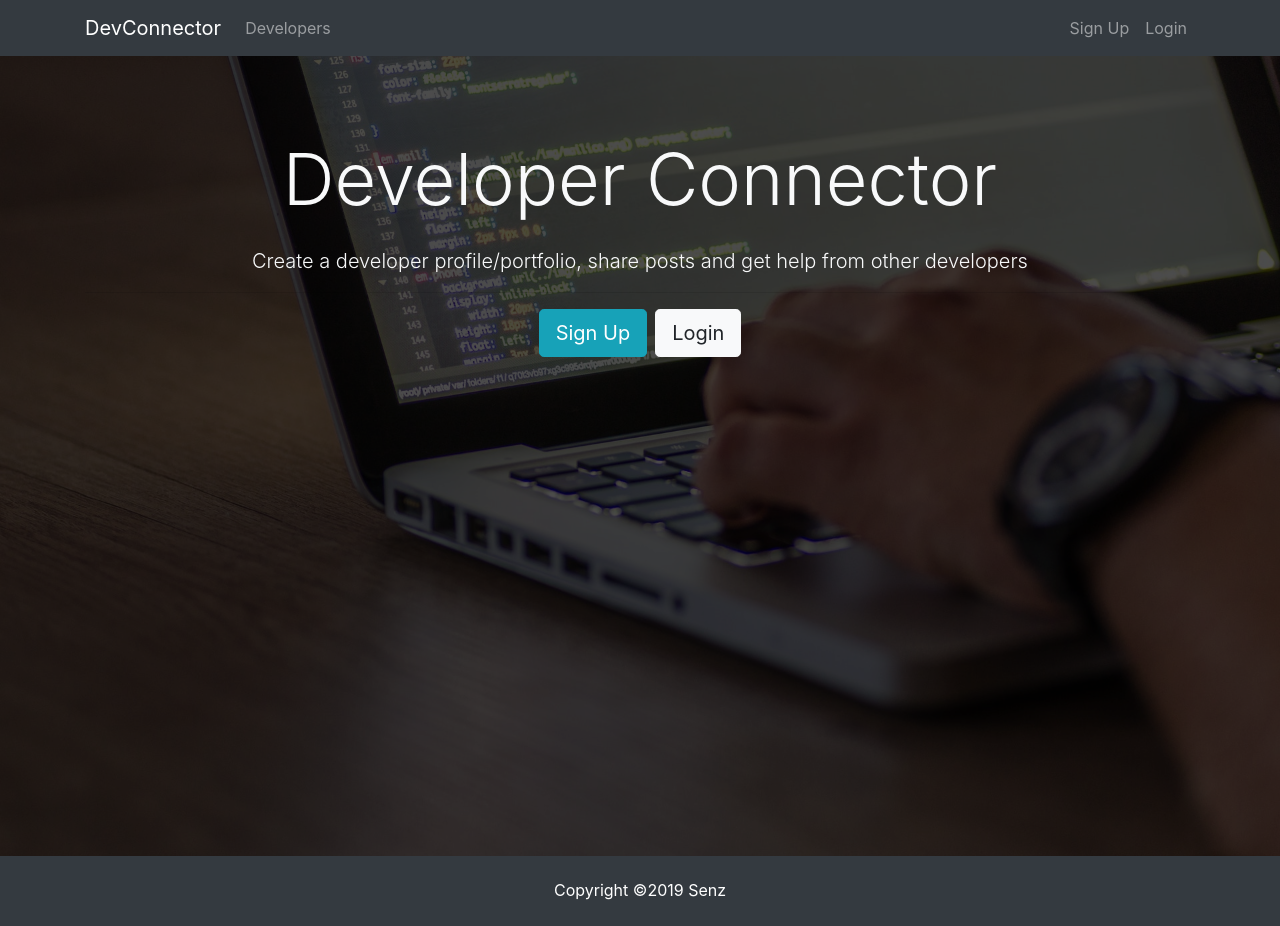
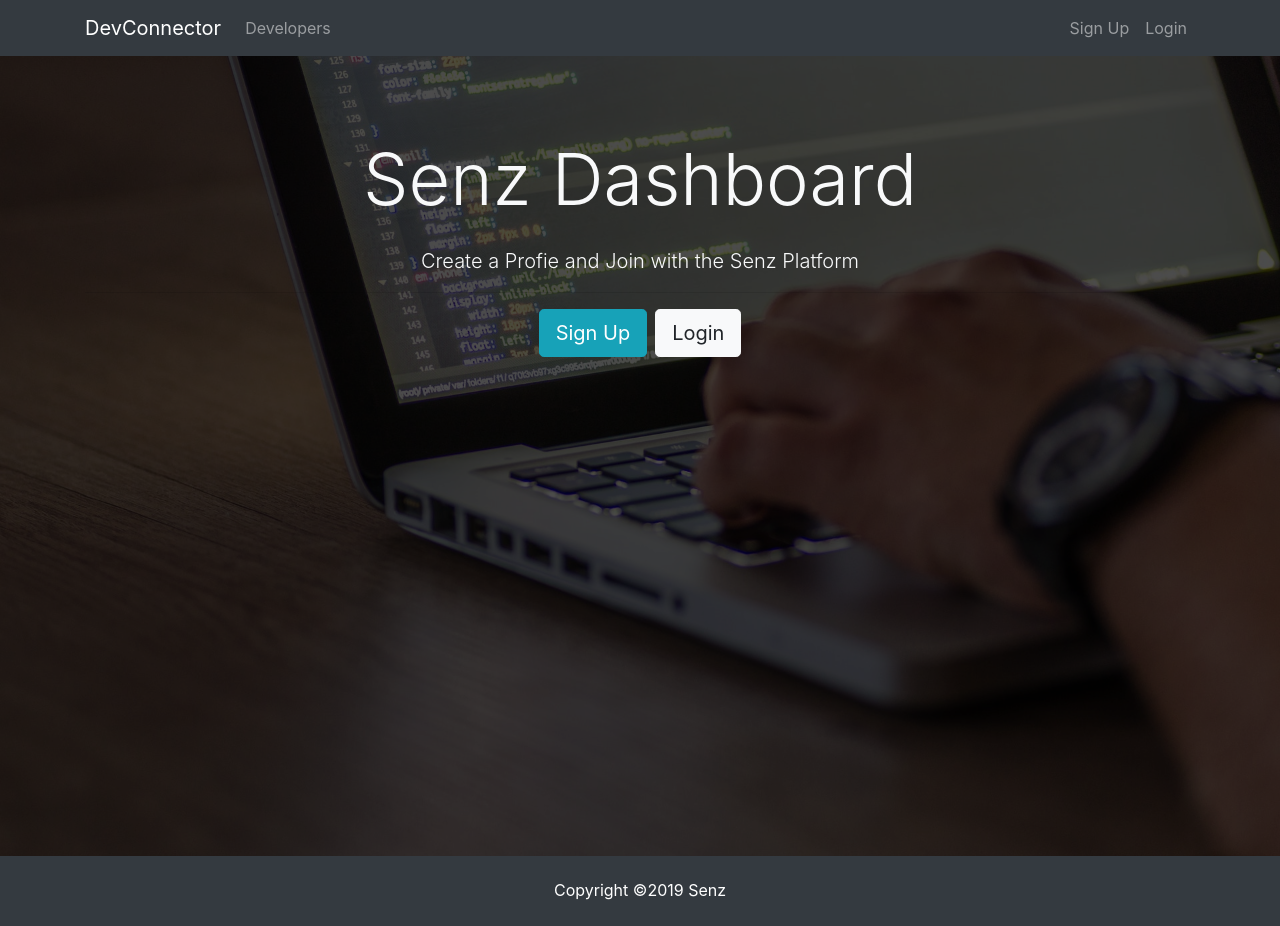
Before and after one commit to Lahirutech/senze, a React (Create React App) app in the folder client/: page / in a window 1280 px wide. Built offline with nearby package versions, Linux system fonts and the light colour scheme.

Commit message:
Updating the landing page

```diff
--- a/client/src/components/layouts/Landing.js
+++ b/client/src/components/layouts/Landing.js
@@ -12,9 +12,9 @@ import {Link} from 'react-router-dom';
       <div className="container">
         <div className="row">
           <div className="col-md-12 text-center">
-            <h1 className="display-3 mb-4">Developer Connector
+            <h1 className="display-3 mb-4">Senz Dashboard
             </h1>
-            <p className="lead"> Create a developer profile/portfolio, share posts and get help from other developers</p>
+            <p className="lead"> Create a Profie and Join with the Senz Platform</p>
             <hr />
             <Link to="/register/new" className="btn btn-lg btn-info mr-2">Sign Up</Link>
             <Link to="/login" className="btn btn-lg btn-light">Login</Link>
```
